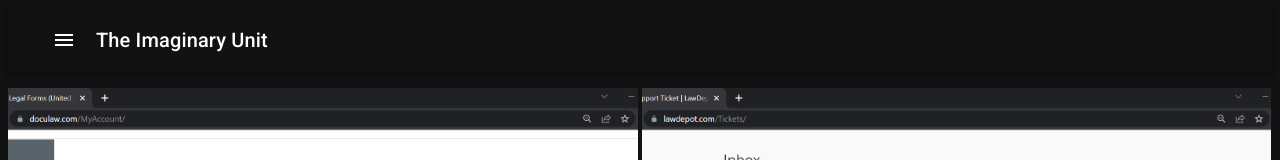
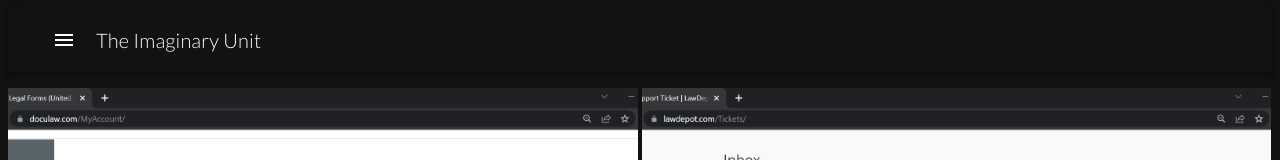
Before and after one commit to ppadam2/the-web-unit, a React (Create React App) app: page / in a window 1280 px wide. Shown: the top 160 px of the page. Built offline with nearby package versions, Linux system fonts and the light colour scheme.

Commit message:
header style change

```diff
--- a/src/Components/Header/Header.scss
+++ b/src/Components/Header/Header.scss
@@ -1,3 +1,7 @@
 header {
     background-color: #121212 !important;
+
+    .MuiTypography-root {
+        font-family: "Lato", sans-serif;
+    }
 }
```
